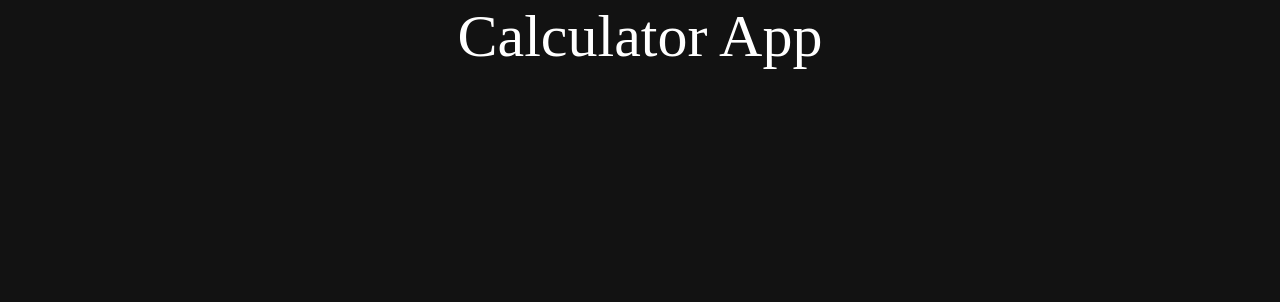
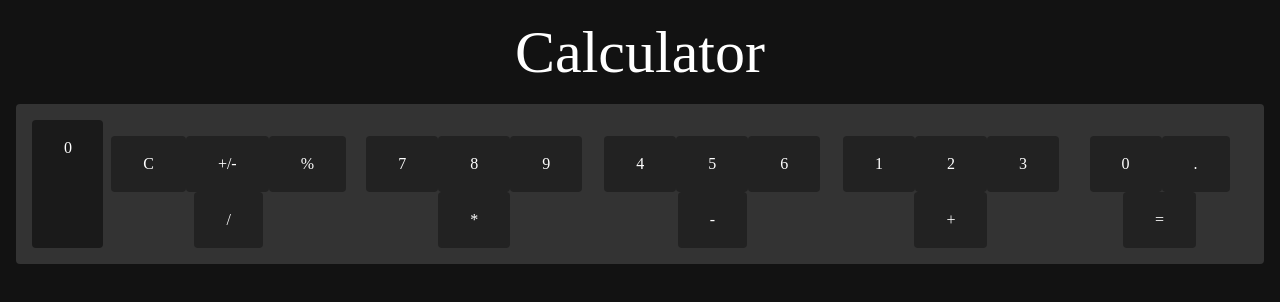
Before and after one commit to atharvadani9/calculator, a React (Create React App) app in the folder client/: page / in a window 1280 px wide. Shown: the top 302 px of the page. Built offline with nearby package versions, Linux system fonts and the light colour scheme.

Commit message:
buttons are there but not aligned. WIP

```diff
--- a/client/src/components/index.tsx
+++ b/client/src/components/index.tsx
@@ -20,9 +20,89 @@ const Calculator = (): JSX.Element => {
 
   // calculate(payload);
 
+  const buttons = [
+    ["C", "+/-", "%", "/"],
+    ["7", "8", "9", "*"],
+    ["4", "5", "6", "-"],
+    ["1", "2", "3", "+"],
+    ["0", ".", "="],
+  ];
+
   return (
-    <Grid sx={{ display: "flex", justifyContent: "center" }}>
-      <Typography variant="h2">{"Calculator App"}</Typography>
+    <Grid
+      container
+      justifyContent="center"
+      sx={{ alignItems: "center", px: 2 }}
+      direction={"column"}
+    >
+      <Grid
+        sx={{
+          display: "flex",
+          justifyContent: "center",
+          pb: 2,
+          borderRadius: 1,
+          py: 2,
+        }}
+      >
+        <Typography variant="h2">{"Calculator"}</Typography>
+      </Grid>
+      <Grid
+        sx={{
+          display: "flex",
+          justifyContent: "center",
+          backgroundColor: "#333333",
+          borderRadius: 1,
+          p: 2,
+          // border: "1px solid #333",
+        }}
+      >
+        <Grid
+          container
+          sx={{
+            backgroundColor: "#1a1a1a",
+            borderRadius: 1,
+            px: 4,
+            py: 2,
+            textAlign: "center",
+            direction: "row",
+          }}
+        >
+          <Typography>{"0"}</Typography>
+        </Grid>
+        {buttons.map((row, i) => (
+          <Grid
+            container
+            key={i}
+            sx={{
+              display: "flex",
+              justifyContent: "center",
+              pt: 2,
+            }}
+          >
+            {row.map((button, j) => (
+              <Grid
+                key={j}
+                sx={{
+                  display: "flex",
+                  justifyContent: "center",
+                  alignItems: "center",
+                  backgroundColor: "#222222",
+                  borderRadius: 1,
+                  px: 4,
+                  py: 2,
+                  minWidth: "50px",
+                  cursor: "pointer",
+                  "&:hover": {
+                    backgroundColor: "#333333",
+                  },
+                }}
+              >
+                <Typography>{button}</Typography>
+              </Grid>
+            ))}
+          </Grid>
+        ))}
+      </Grid>
     </Grid>
   );
 };
```
